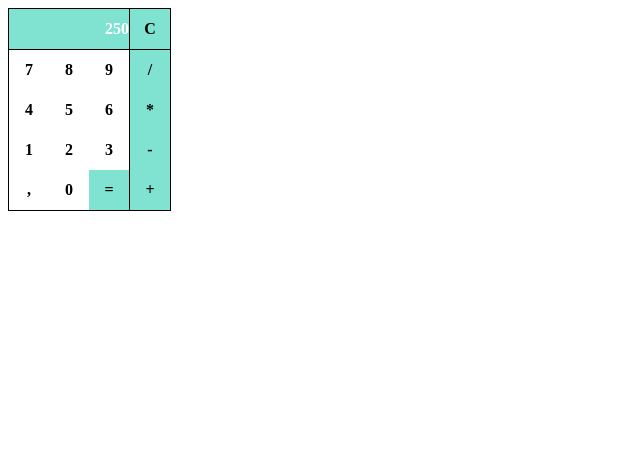
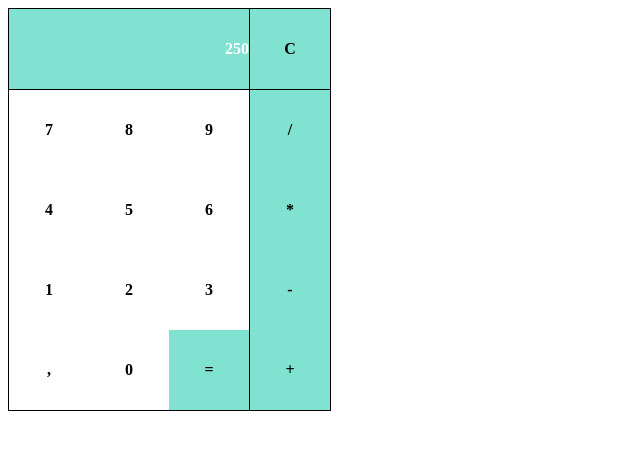
Before and after one commit to eduardovazquezitb/Calculator, a plain HTML site: page index.html in a window 1280 px wide. Shown: the whole page, without its empty margins (0-640 px from the left). Drawn offline with Linux system fonts and the light colour scheme.

Commit message:
Update style.css

```diff
--- a/style.css
+++ b/style.css
@@ -7,10 +7,9 @@ table
   size: 1000000pt;
 }
 
-
 td {
-  min-width: 30pt;
-  height: 30pt;
+  min-width: 10vmin;
+  height: 10vmin;
 }
 
 td[type="button"]
```
